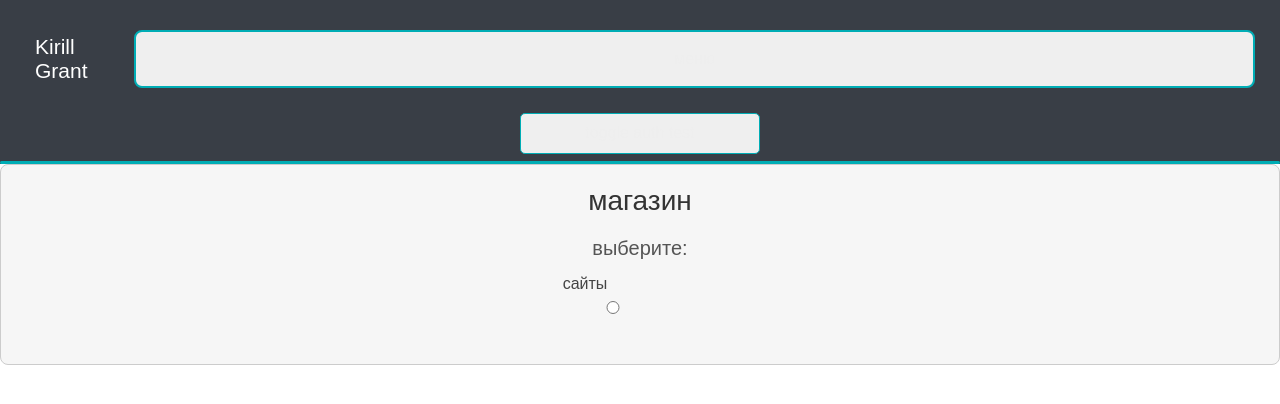
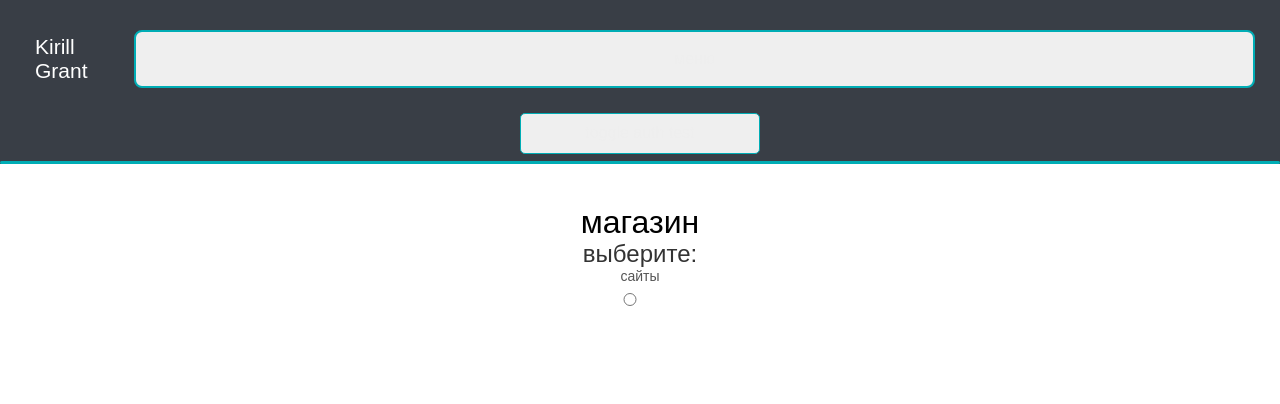
Before and after one commit to webdotG/webDotG_3, a React (Vite) app in the folder CLIENT/: page /shop in a window 1280 px wide. Shown: the top 404 px of the page. Built offline with nearby package versions, Linux system fonts and the light colour scheme.

Commit message:
add logic open menu shop page

```diff
--- a/CLIENT/src/pages/shopPage/shopPage.module.scss
+++ b/CLIENT/src/pages/shopPage/shopPage.module.scss
@@ -1,96 +1,47 @@
+/* Общие стили */
 .shop_page__wrapper {
-  font-family: 'Arial', sans-serif;
-  max-width: 100%;
-  margin: 0 auto;
-  padding: 20px;
-  border: 1px solid #ccc;
-  border-radius: 8px;
-  background-color: #f6f6f6;
   display: flex;
   flex-direction: column;
   align-items: center;
+  padding: 20px;
+}
 
-  h1 {
-    font-size: 28px;
-    margin-bottom: 20px;
-    color: #333;
+.site_seconde_blok_wrapper,
+.site_third_blok_wrapper,
+.site_fourth_blok_wrapper {
+  display: none;
+  margin-top: 20px;
+}
+
+/* Стили для ширины экрана не менее 320px */
+@media (min-width: 320px) {
+  .shop_page__wrapper {
+    padding: 40px;
   }
 
-  h2 {
-    font-size: 20px;
-    margin-bottom: 15px;
-    color: #555;
+  .check_first {
+    display: flex;
+    flex-direction: column;
+    align-items: center;
   }
 
-  label {
-    display: block;
-    margin-bottom: 8px;
-    color: #444;
-  }
-
-  .site_blok_wrapper,
   .site_seconde_blok_wrapper,
   .site_third_blok_wrapper,
   .site_fourth_blok_wrapper {
-    width: 100%;
-    max-width: 400px;
-    margin-bottom: 20px;
     display: flex;
-    flex-wrap: wrap;
-    justify-content: space-between;
+    flex-direction: column;
+    align-items: flex-start;
+  }
 
-    input[type='checkbox'],
-    input[type='radio'] {
-      margin-right: 10px;
-      margin-bottom: 10px;
-      flex: 0 0 calc(50% - 15px); /* Две колонки с отступами */
-      min-width: 100px; /* Минимальная ширина */
-      padding: 8px;
-      border: 1px solid #ccc;
-      border-radius: 5px;
-      background-color: #fff;
-      cursor: pointer;
-    }
+  .site_seconde_blok_wrapper {
+    /* Стили для блока site_seconde_blok_wrapper */
+  }
 
-    label {
-      font-size: 16px;
-      width: 100%;
-    }
+  .site_third_blok_wrapper {
+    /* Стили для блока site_third_blok_wrapper */
   }
 
   .site_fourth_blok_wrapper {
-    border-top: 1px solid #ccc;
-    padding-top: 20px;
+    /* Стили для блока site_fourth_blok_wrapper */
   }
-
-  input[type='checkbox']:hover,
-  input[type='radio']:hover {
-    transform: scale(1.05);
-  }
-
-  input[type='checkbox']:checked::before {
-    content: '✓';
-    font-size: 18px;
-    color: #4CAF50;
-    display: inline-block;
-    margin-right: 5px;
-  }
-
-  // @media (max-width: 320px) {
-  //   .site_blok_wrapper,
-  //   .site_seconde_blok_wrapper,
-  //   .site_third_blok_wrapper,
-  //   .site_fourth_blok_wrapper {
-  //     flex-direction: column;
-  //     align-items: flex-start;
-
-  //     input[type='checkbox'],
-  //     input[type='radio'] {
-  //       margin-right: 0;
-  //       margin-bottom: 10px;
-  //       min-width: auto;
-  //       flex: 0 0 100%;
-  //     }
-  //   }
-  // }
 }
```
